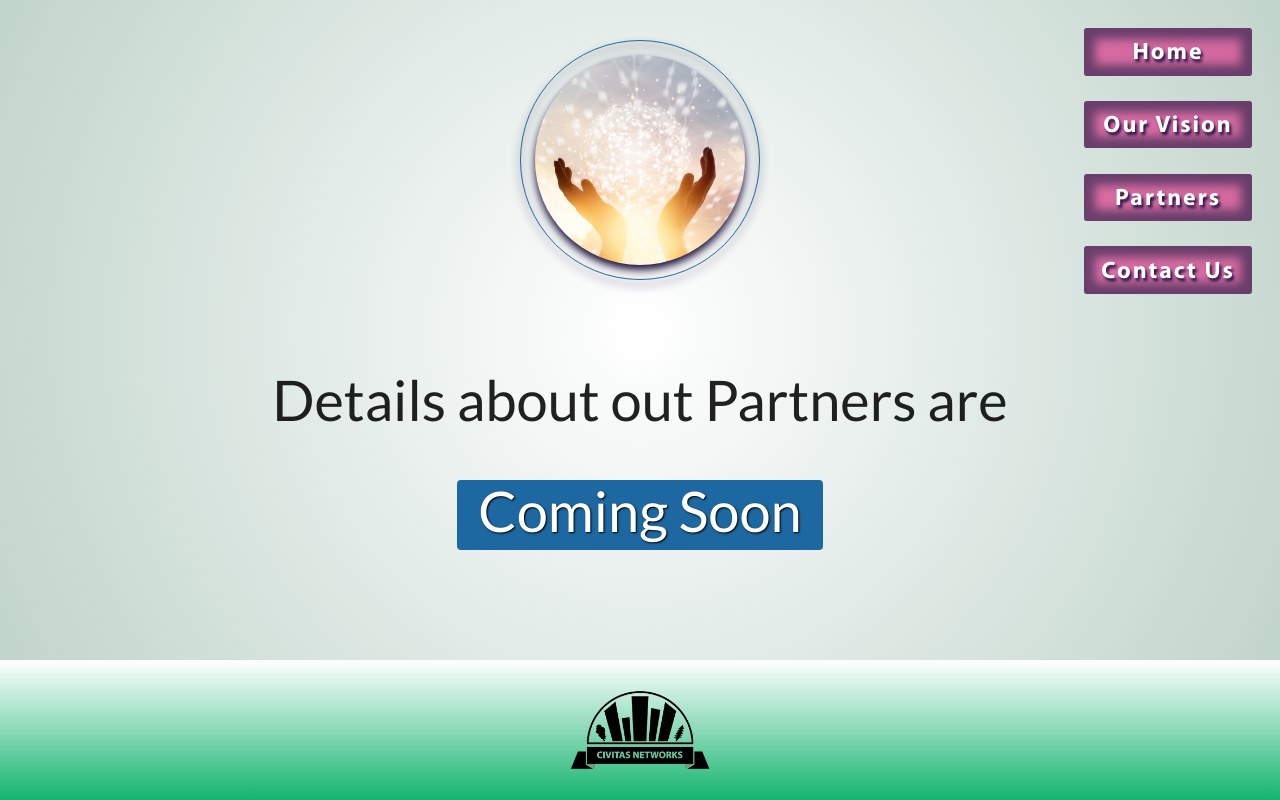
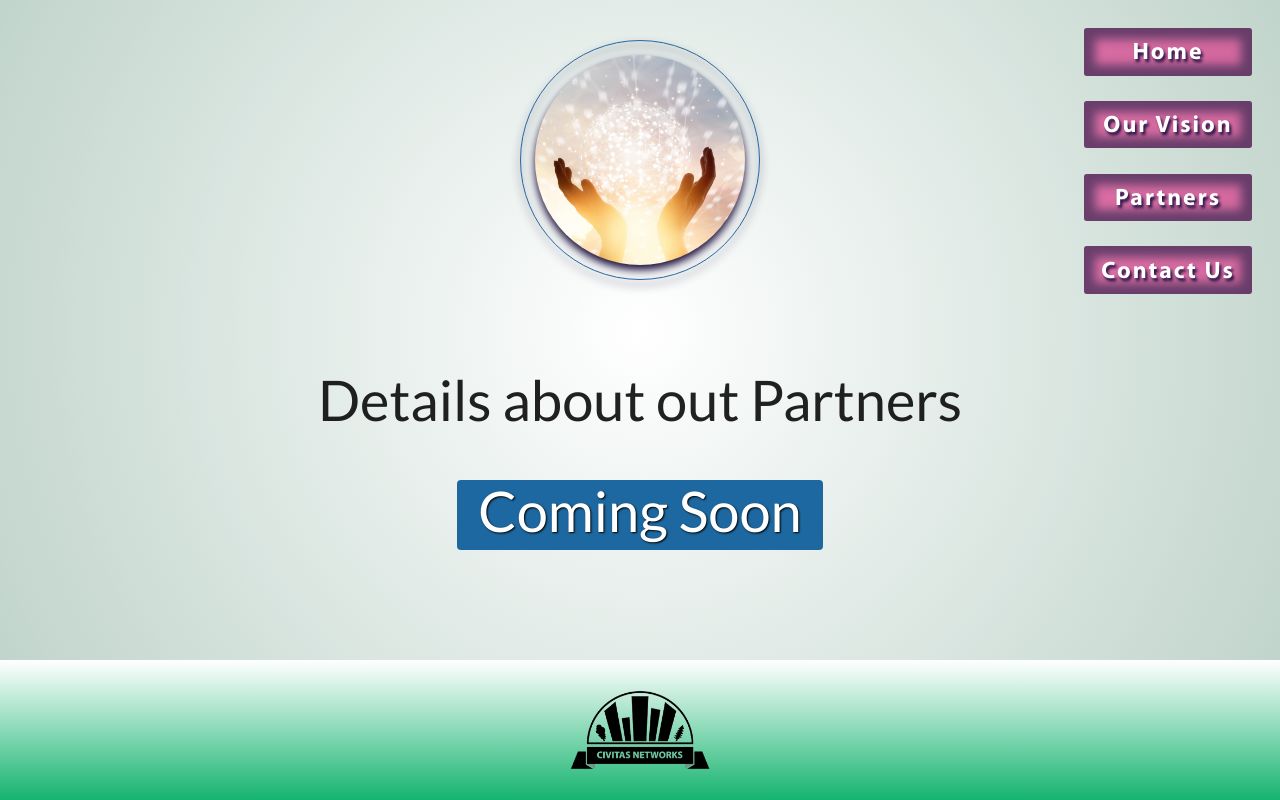
Before and after one commit to AngelusProductions/civitas-networks, a React (Create React App) app: page /partners in a window 1280 px wide. Built offline with nearby package versions, Linux system fonts and the light colour scheme.

Commit message:
Edit partners text

```diff
--- a/src/components/pages/Partners/index.jsx
+++ b/src/components/pages/Partners/index.jsx
@@ -4,7 +4,7 @@ import './styles.css'
 import * as pix from '../../../assets/pix'
 
 const t = {
-    header: 'Details about out Partners are',
+    header: 'Details about out Partners',
     comingSoon: 'Coming Soon'
 }
 
```
Also changed, not shown: 1 other file (tests, documents, lock files or other folders).
